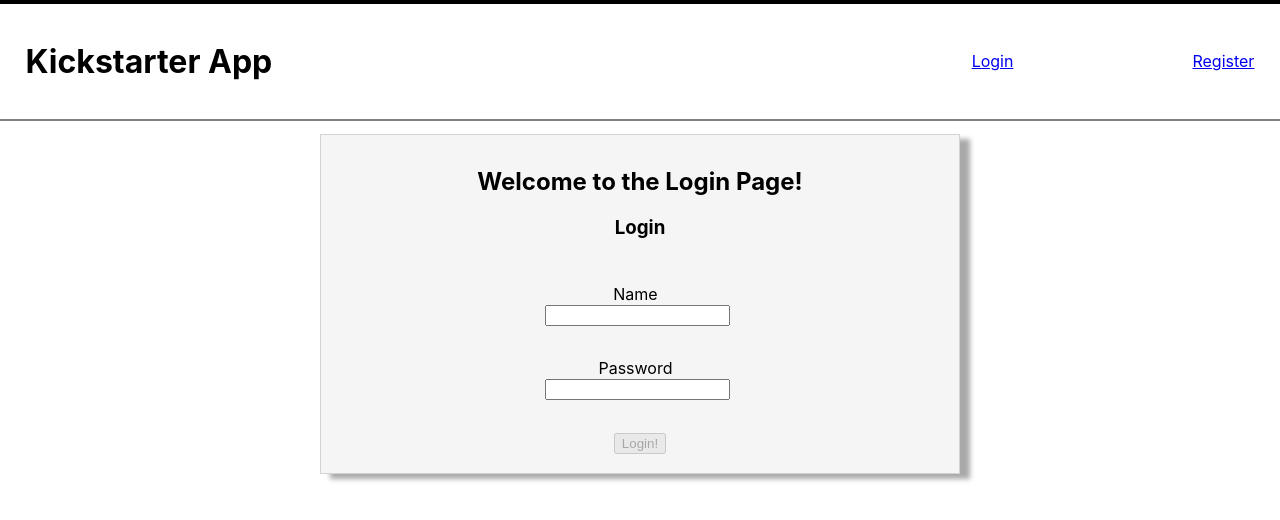
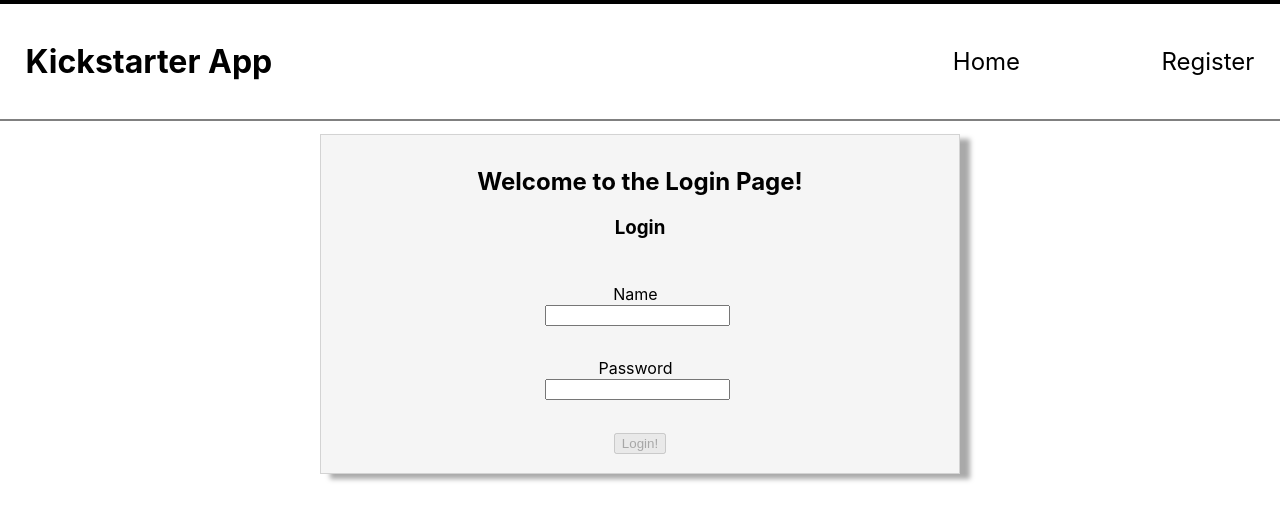
Before and after one commit to AnhQ-T/front-end-1, a React (Create React App) app in the folder kickstarter-app/: page / in a window 1280 px wide. Shown: the top 520 px of the page. Built offline with nearby package versions, Linux system fonts and the light colour scheme.

Commit message:
more styling and turning the logo into a link

```diff
--- a/kickstarter-app/src/App.css
+++ b/kickstarter-app/src/App.css
@@ -1,3 +1,26 @@
+
+.marketing-link {
+  text-decoration: none;
+  color: black;
+  font-size: 2rem;
+  font-weight: bold;
+  margin-right: 50%;
+  padding: 0%;
+  margin-top: 1%;
+  margin-bottom: 1%;
+}
+
+
+.links {
+  text-decoration: none;
+  font-size: 1.5rem;
+  color: black;
+}
+
+.test {
+  text-decoration: none;
+}
+
 .App {
   text-align: center;
 }
--- a/kickstarter-app/src/App.js
+++ b/kickstarter-app/src/App.js
@@ -12,8 +12,6 @@
 import formSchema from './validation/formschema';
 
 import HeaderStyle from './styles/headerStyles.js';
-import DivStyle from './styles/divStyles.js';
-import HStyle from './styles/h1Styles.js';
 
 
 
@@ -101,11 +99,11 @@
 
       <HeaderStyle className="titleAndNav">
 
-          <HStyle>Kickstarter App</HStyle>
+          <a href='https://www.notion.so/Kickstarter-Success-bf0ab6ba01994759b8d6668a29cdf7ce' className="marketing-link">Kickstarter App</a>
 
-          <Link to='/'>Login</Link>&nbsp;&nbsp;
+          <Link to='/' className="links">Home</Link>&nbsp;&nbsp;
 
-          <Link to='/signup'>Register</Link>
+          <Link to='/signup' className="links">Register</Link>
 
       </HeaderStyle>
 
--- a/kickstarter-app/src/components/login.js
+++ b/kickstarter-app/src/components/login.js
@@ -1,5 +1,4 @@
 import React from 'react'
-import styled from 'styled-components'
 
 import DivStyle from '../styles/divStyles.js';
 import InnerDiv from '../styles/InnerDivStyles.js';
--- a/kickstarter-app/src/styles/h1Styles.js
+++ /dev/null
@@ -1,10 +0,0 @@
-import styled from 'styled-components'
-
-const StyledH = styled.h1 `
-  margin-right: 50%;
-  padding: 0%;
-  margin-top: 1%;
-  margin-bottom: 1%;
-`;
-
-export default StyledH
--- a/kickstarter-app/src/styles/headerStyles.js
+++ b/kickstarter-app/src/styles/headerStyles.js
@@ -8,6 +8,7 @@
     padding: 2%;
     border-top: 4px solid black;
     border-bottom: 2px solid gray;
+    text-decoration: none;
 `;
 
 export default StyledHead
```
